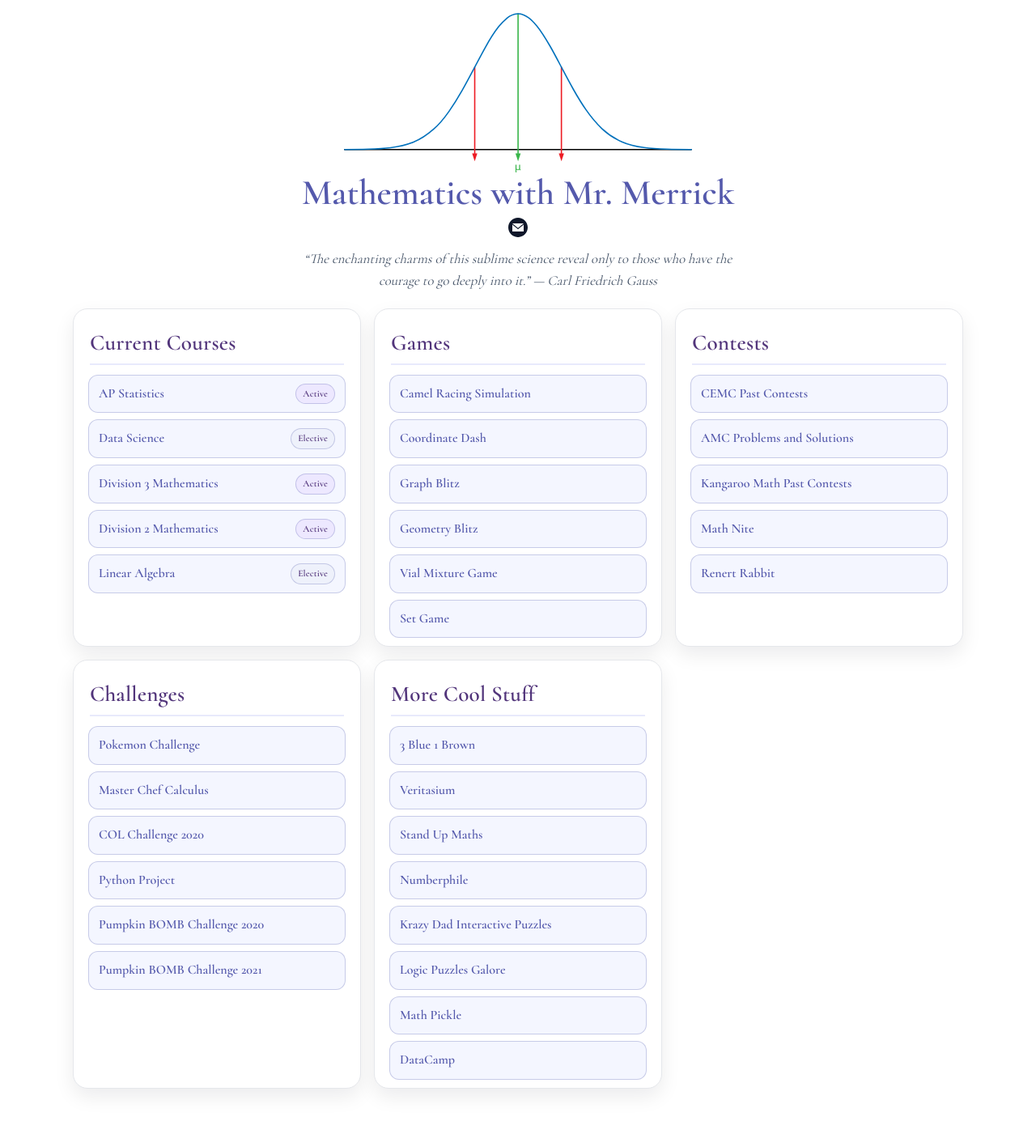
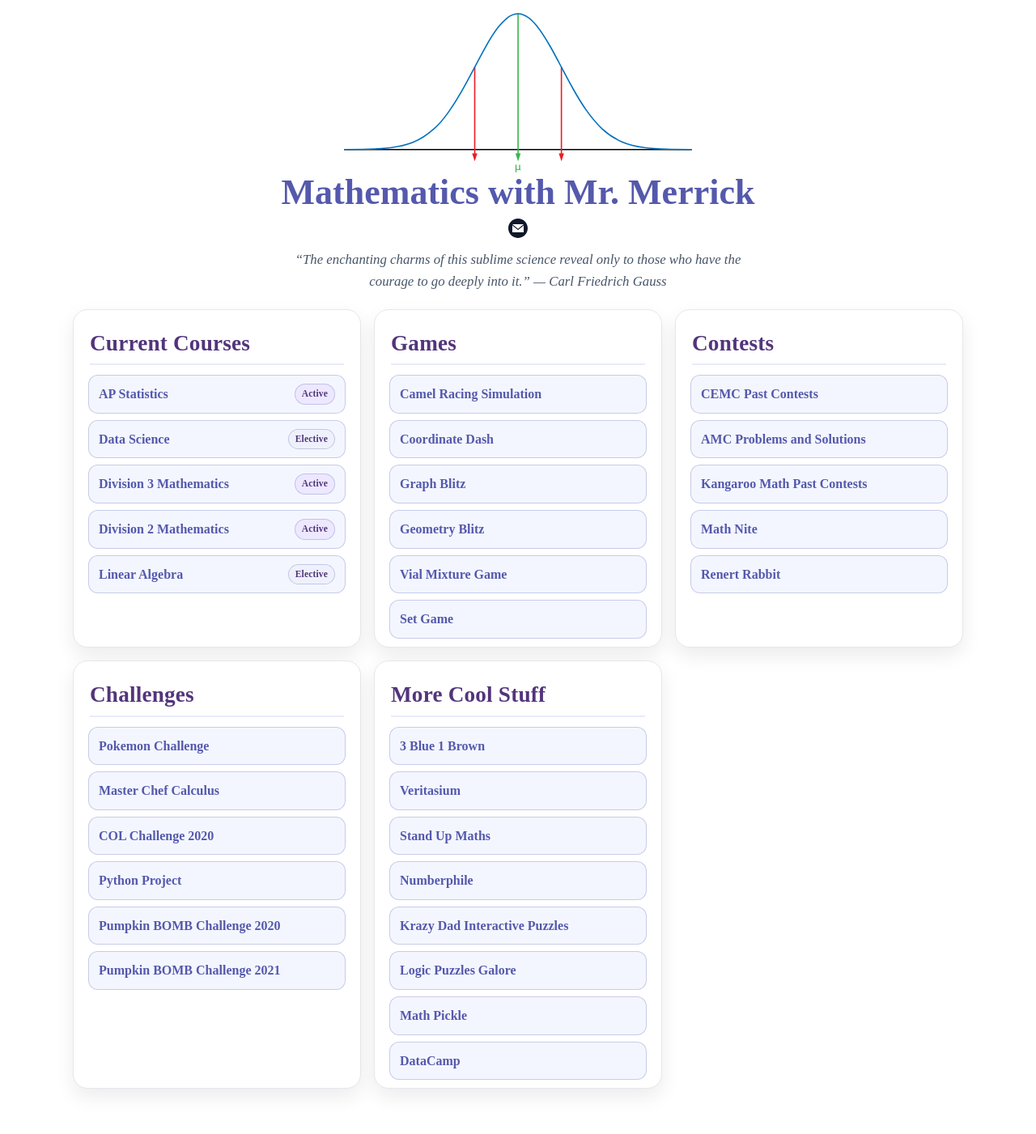
Before and after one commit to MerrickMath/MerrickMath.github.io, a Jekyll site: the page newpage.html, which Jekyll copies as it is, in a window 1280 px wide. Shown: the whole page at 81% size. Built offline with Jekyll 4.4.1, drawn with Linux system fonts in a browser that asks for light colours; some web fonts are replaced.

Commit message:
Update newpage.html

```diff
--- a/newpage.html
+++ b/newpage.html
@@ -5,7 +5,7 @@
   <meta name="viewport" content="width=device-width, initial-scale=1" />
   <title>Mathematics with Mr. Merrick</title>
   <!-- Use Cormorant font for elegant math styling -->
-  <link href="https://fonts.googleapis.com/css2?family=Cormorant:wght@400;600;700&display=swap" rel="stylesheet">
+  <link href="https://fonts.googleapis.com/css2?family=STIX+Two+Text:wght@400;600;700&display=swap" rel="stylesheet">
   <style>
 
   :root{
```
